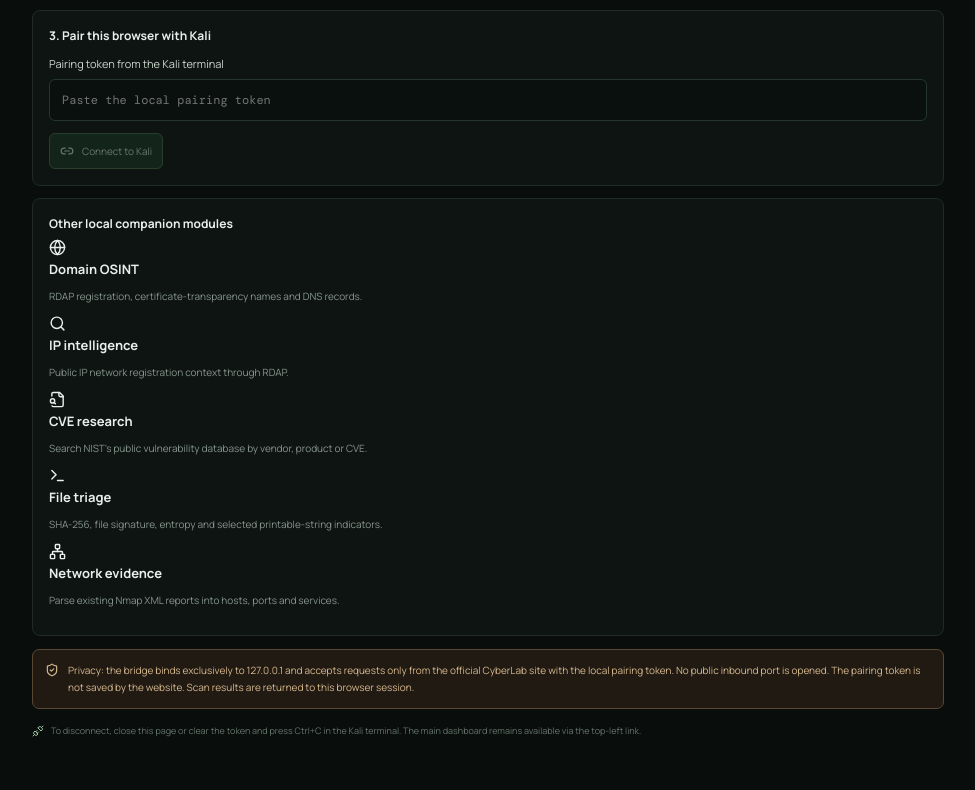
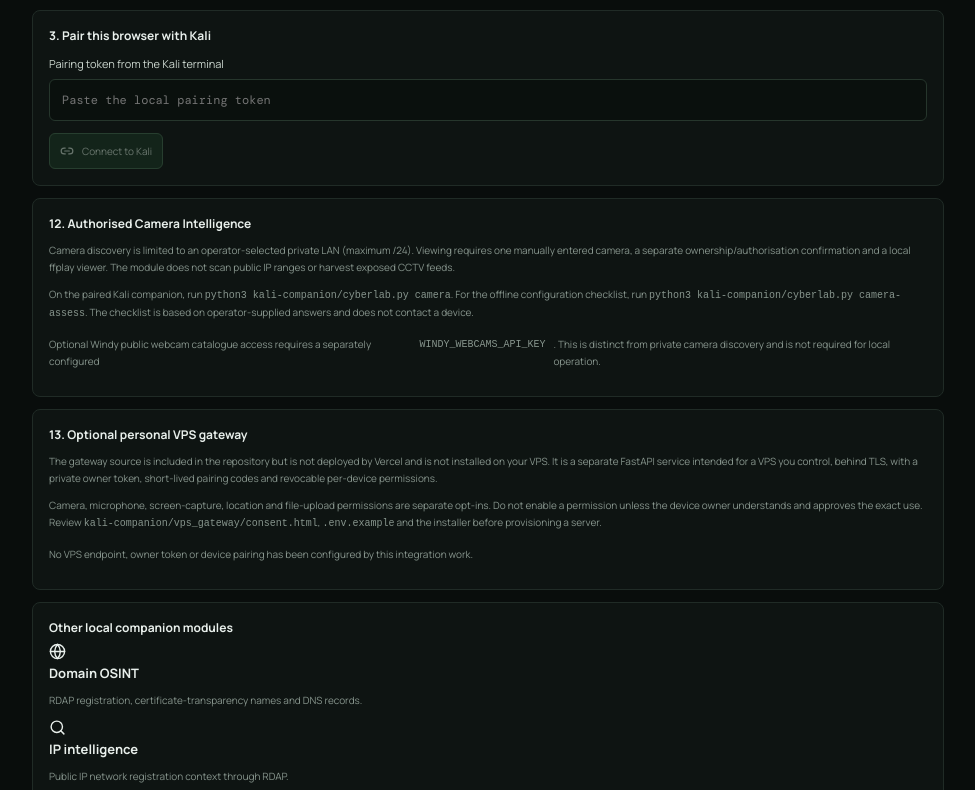
Before and after one commit to abelmiracle377-stack/cyberlab-ai, a Next.js app: page /kali-connection in a window 1280 px wide. Shown: the part 677-1467 px from the top of the page, without its empty margins (152-1127 px from the left). Built offline with nearby package versions, Linux system fonts and the light colour scheme.

Commit message:
feat(kali-ui): document camera and opt-in VPS gateway controls

```diff
--- a/app/kali-connection/page.tsx
+++ b/app/kali-connection/page.tsx
@@ -367,6 +367,20 @@ python3 kali-companion/cyberlab.py doctor`}</pre>
         <p>{result.note}</p>
       </section>}
 
+      <section className="kali-panel" id="camera-intelligence">
+        <h2>12. Authorised Camera Intelligence</h2>
+        <p>Camera discovery is limited to an operator-selected private LAN (maximum /24). Viewing requires one manually entered camera, a separate ownership/authorisation confirmation and a local ffplay viewer. The module does not scan public IP ranges or harvest exposed CCTV feeds.</p>
+        <p>On the paired Kali companion, run <code>python3 kali-companion/cyberlab.py camera</code>. For the offline configuration checklist, run <code>python3 kali-companion/cyberlab.py camera-assess</code>. The checklist is based on operator-supplied answers and does not contact a device.</p>
+        <p className="network-note">Optional Windy public webcam catalogue access requires a separately configured <code>WINDY_WEBCAMS_API_KEY</code>. This is distinct from private camera discovery and is not required for local operation.</p>
+      </section>
+
+      <section className="kali-panel" id="vps-gateway">
+        <h2>13. Optional personal VPS gateway</h2>
+        <p>The gateway source is included in the repository but is not deployed by Vercel and is not installed on your VPS. It is a separate FastAPI service intended for a VPS you control, behind TLS, with a private owner token, short-lived pairing codes and revocable per-device permissions.</p>
+        <p>Camera, microphone, screen-capture, location and file-upload permissions are separate opt-ins. Do not enable a permission unless the device owner understands and approves the exact use. Review <code>kali-companion/vps_gateway/consent.html</code>, <code>.env.example</code> and the installer before provisioning a server.</p>
+        <p className="network-note">No VPS endpoint, owner token or device pairing has been configured by this integration work.</p>
+      </section>
+
       <section className="kali-panel">
         <h2>Other local companion modules</h2>
         <div className="kali-module-grid">{modules.map(({icon:Icon,title,detail})=><div className="kali-module" key={title}><Icon size={17}/><div><strong>{title}</strong><p>{detail}</p></div></div>)}</div>
```
